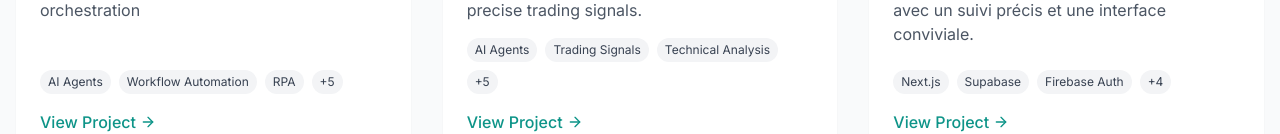
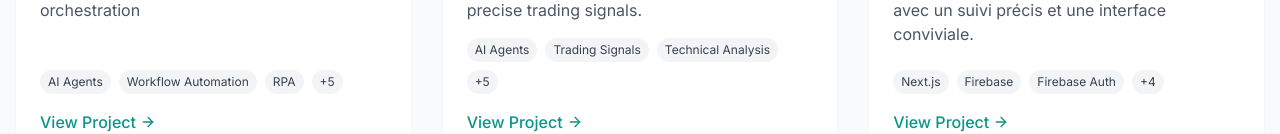
Before and after one commit to deman404/portfolio-main, a React (Vite) app: page /projects in a window 1280 px wide. Shown: the part 676-810 px from the top of the page. Built offline with nearby package versions, Linux system fonts and the light colour scheme.

Commit message:
Update projects.ts

```diff
--- a/src/data/projects.ts
+++ b/src/data/projects.ts
@@ -116,7 +116,7 @@ export const projects: Project[] = [
   "category": "SaaS Habits Tracker",
   "tags": [
     "Next.js",
-    "Supabase",
+    "Firebase",
     "Firebase Auth",
     "Habit Tracking",
     "SaaS",
@@ -126,7 +126,7 @@ export const projects: Project[] = [
   "imageUrl": "/DailyDone.png?auto=compress&cs=tinysrgb&w=1260&h=750&dpr=2",
   "featured": true,
   "date": "juin 2025",
-  "clientName": "DailyDone Team",
+  "clientName": "Ayman Azhar",
   "projectUrl": "https://dailydone.example.com",
   "content": {
     "overview": "DailyDone permet aux utilisateurs de créer, suivre et gérer facilement leurs habitudes quotidiennes. L'application propose une interface simple pour marquer chaque jour si une habitude a été accomplie, et fournit des statistiques hebdomadaires pour suivre la progression et encourager la constance.",
@@ -139,7 +139,7 @@ export const projects: Project[] = [
       "Mise en place d'un design responsive et ergonomique avec Next.js et React"
     ],
     "results": [
-      "Application fonctionnelle en un jour (MVP) avec toutes les fonctionnalités principales",
+      "Application fonctionnelle en 3H (MVP) avec toutes les fonctionnalités principales",
       "Interface claire et facile à utiliser, favorisant l'engagement des utilisateurs",
       "Stockage fiable des données avec mise à jour en temps réel des statistiques",
       "Base solide pour futures évolutions telles que notifications et statistiques avancées"
@@ -148,7 +148,7 @@ export const projects: Project[] = [
       "Next.js",
       "React",
       "TypeScript",
-      "Supabase (authentification, base de données temps réel)",
+      "Firebase (authentification, base de données temps réel)",
       "Firebase Authentication",
       "TailwindCSS"
     ],
```
